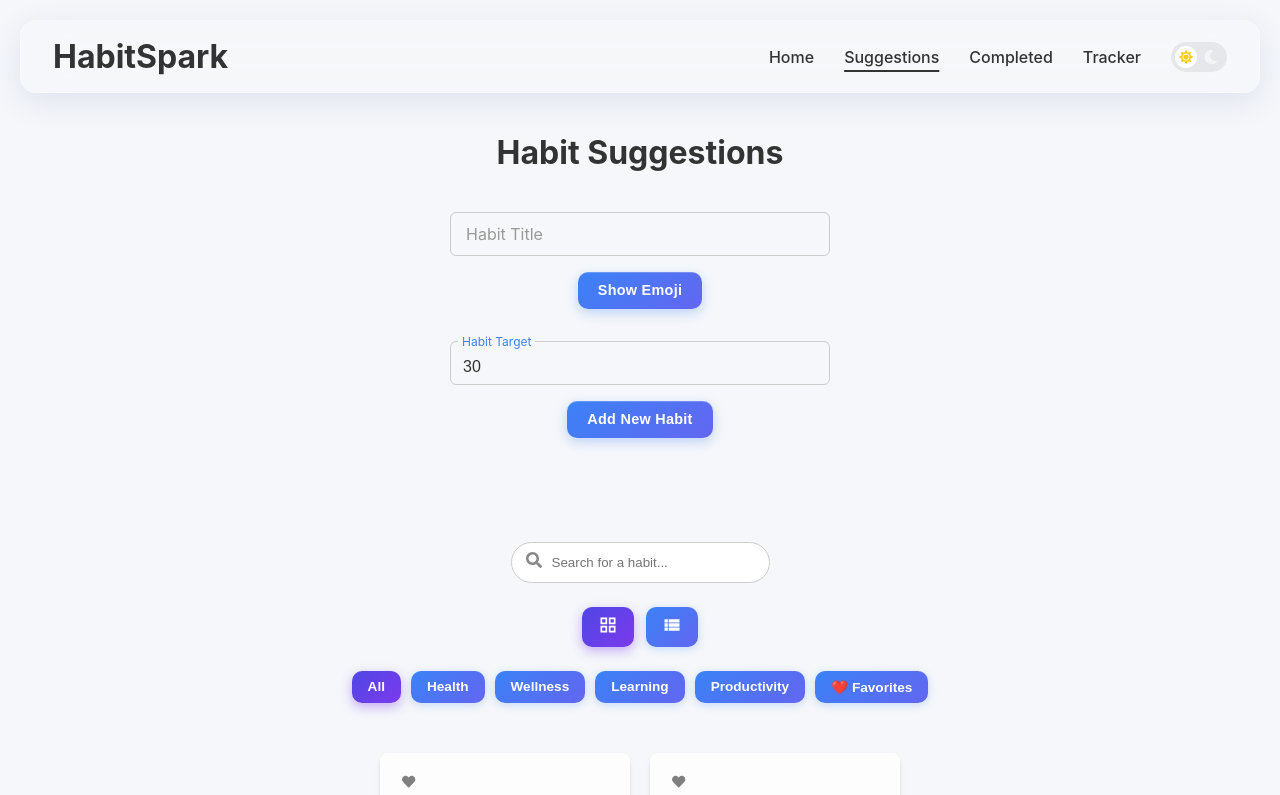
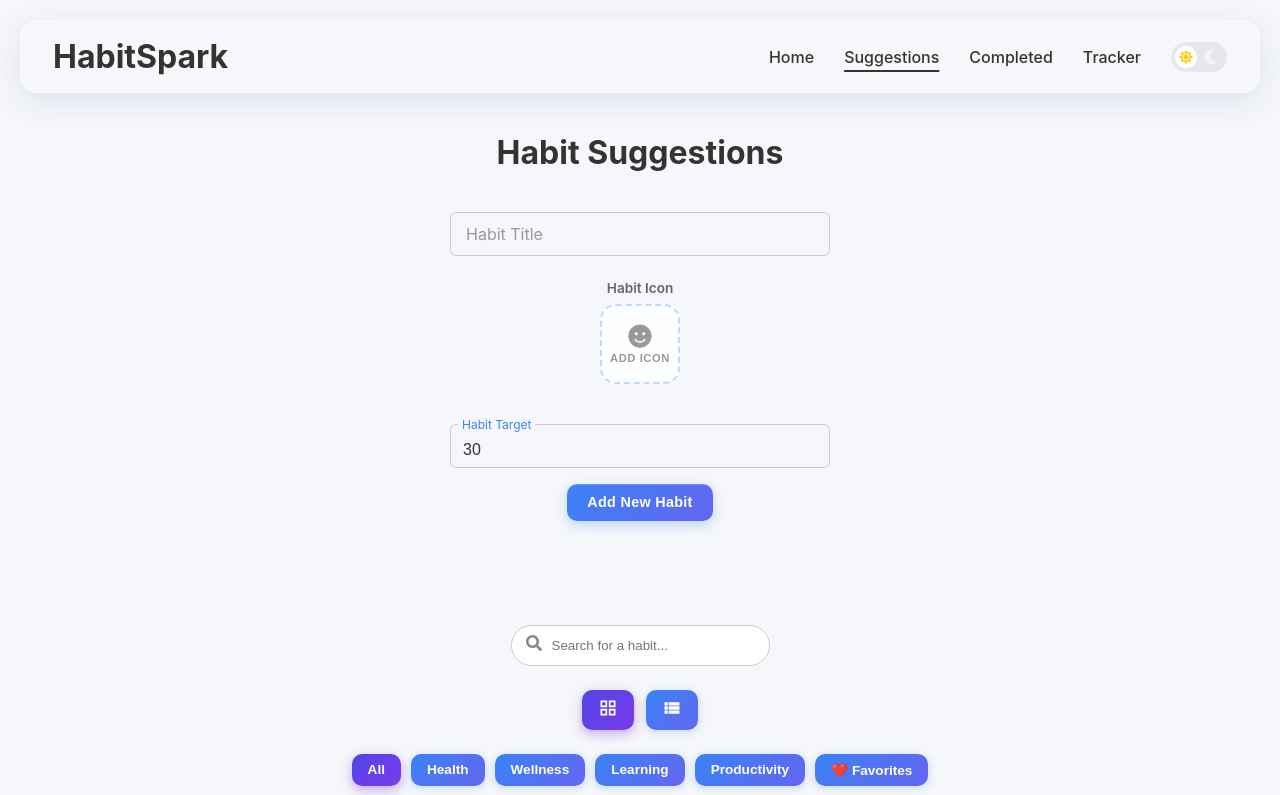
Before and after one commit to Triumphant307/habit-spark-2.0, a Next.js app: page /suggestion in a window 1280 px wide. Shown: the top 795 px of the page. Built offline with nearby package versions, Linux system fonts and the light colour scheme.

Commit message:
UI changes: Updated the ui of the emoji picker the suggesion form

```diff
--- a/app/Styles/Suggestion/SuggestionForm.module.css
+++ b/app/Styles/Suggestion/SuggestionForm.module.css
@@ -108,29 +108,92 @@
   margin-top: 10px;
 }
 
+.inputLabel {
+  display: block;
+  font-size: 0.85rem;
+  font-weight: 600;
+  color: var(--text-secondary);
+  margin-bottom: 0.5rem;
+  text-align: center;
+}
+
+.iconPreviewBtn {
+  position: relative;
+  width: 80px;
+  height: 80px;
+  background: var(--bg-card);
+  backdrop-filter: blur(10px);
+  -webkit-backdrop-filter: blur(10px);
+  border: 2px dashed rgba(59, 130, 246, 0.3);
+  border-radius: 16px;
+  cursor: pointer;
+  transition: all 0.3s cubic-bezier(0.4, 0, 0.2, 1);
+  display: flex;
+  align-items: center;
+  justify-content: center;
+  margin: 0 auto;
+  overflow: hidden;
+}
+
+.iconPreviewBtn:hover {
+  background: var(--bg-hover);
+  border-color: var(--btn-primary-bg);
+  transform: translateY(-2px);
+  box-shadow: 0 4px 12px rgba(59, 130, 246, 0.15);
+}
+
+.selectedEmoji {
+  font-size: 2.5rem;
+  line-height: 1;
+  filter: drop-shadow(0 2px 4px rgba(0, 0, 0, 0.1));
+}
+
+.placeholderIcon {
+  display: flex;
+  flex-direction: column;
+  align-items: center;
+  gap: 4px;
+  color: #999;
+}
+
+.placeholderIcon svg {
+  font-size: 1.5rem;
+}
+
+.placeholderIcon small {
+  font-size: 0.7rem;
+  font-weight: 600;
+  text-transform: uppercase;
+  letter-spacing: 0.05em;
+}
+
 .pickerWrapper {
   position: absolute;
-  top: 110%;
-  left: 0;
+  top: 100%;
+  left: 50%;
+  transform: translateX(-50%);
   z-index: 100;
   border-radius: 10px;
   box-shadow: var(--box-shadow);
-  animation: fadeIn 0.15s ease-in-out;
+  animation: fadeIn 0.2s cubic-bezier(0.4, 0, 0.2, 1);
+  margin-top: 12px;
 }
 
 .pickerContainer {
   position: relative;
-  display: inline-block;
+  width: 100%;
+  text-align: center;
+  margin: 0.5rem 0;
 }
 
 @keyframes fadeIn {
   from {
     opacity: 0;
-    transform: translateY(-8px);
+    transform: translate(-50%, -10px);
   }
   to {
     opacity: 1;
-    transform: translateY(0);
+    transform: translate(-50%, 0);
   }
 }
 
--- a/app/components/suggestion/SuggestionForm.tsx
+++ b/app/components/suggestion/SuggestionForm.tsx
@@ -7,6 +7,7 @@ import { addHabitIntent } from "@/core/intent/habitIntents";
 import data from "@emoji-mart/data";
 import Picker from "@emoji-mart/react";
 import Link from "next/link";
+import { FaSmile } from "react-icons/fa";
 
 interface Emoji {
   native: string;
@@ -107,20 +108,28 @@ const SuggestionForm = () => {
       </div>
 
       <div className={styles.pickerContainer}>
+        <label className={styles.inputLabel}>Habit Icon</label>
         <button
-          className={styles.btn}
+          className={styles.iconPreviewBtn}
           onPointerDown={(e) => createRipple(e)}
           type="button"
           onClick={() => setShowPicker(!showPicker)}
-          title={icon ? `Selected: ${icon}` : "Show Emoji"}
+          title={icon ? `Selected: ${icon}` : "Choose Habit Icon"}
           aria-label={
             icon
               ? `Selected emoji: ${icon}. Click to change`
-              : "Choose an emoji icon"
+              : "Choose an emoji icon for your habit"
           }
           aria-expanded={showPicker}
         >
-          {icon ? `Selected: ${icon}` : "Show Emoji"}
+          {icon ? (
+            <span className={styles.selectedEmoji}>{icon}</span>
+          ) : (
+            <div className={styles.placeholderIcon}>
+              <FaSmile />
+              <small>Add Icon</small>
+            </div>
+          )}
         </button>
         {showPicker && (
           <div className={styles.pickerWrapper} ref={pickerRef}>
```
